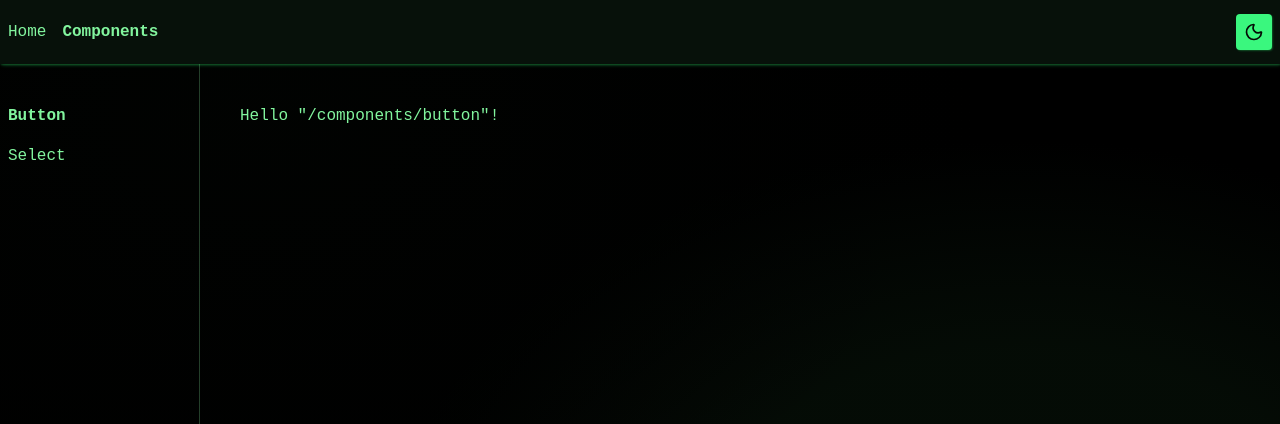
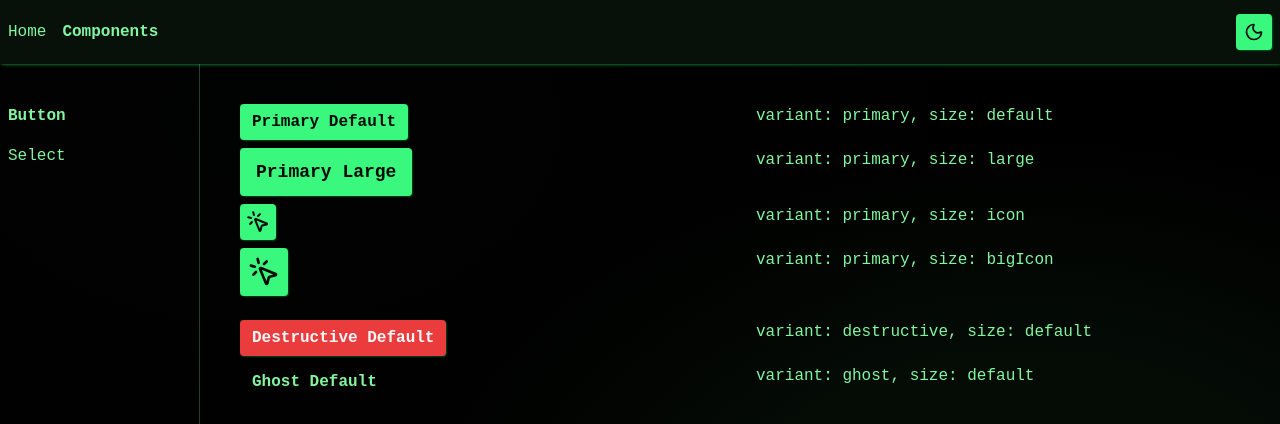
Before and after one commit to k4in/frontendarium, a React (Vite) app: page /components/button in a window 1280 px wide. Shown: the top 424 px of the page. Built offline with nearby package versions, Linux system fonts and the light colour scheme.

Commit message:
button route

```diff
--- a/src/components/ui/button.tsx
+++ b/src/components/ui/button.tsx
@@ -31,6 +31,8 @@ export const Button = forwardRef<HTMLButtonElement, ButtonProps>(function Button
   { type = 'button', children, className, isLoading, variant = 'primary', size = 'default', disabled, ...props },
   ref
 ) {
+  const isDisabled = disabled || isLoading;
+
   return (
     <button
       ref={ref}
@@ -43,12 +45,12 @@ export const Button = forwardRef<HTMLButtonElement, ButtonProps>(function Button
         variantClasses[variant],
         className
       )}
-      disabled={disabled || isLoading}
+      disabled={isDisabled}
       aria-busy={isLoading}
       {...props}
     >
       {isLoading && (
-        <span className="absolute inset-0 flex items-center justify-center" aria-hidden="true">
+        <span className="absolute inset-0 flex items-center justify-center text-primary-foreground" aria-hidden="true">
           <LoaderIcon className="size-4 animate-spin" />
         </span>
       )}
--- a/src/lib/base-styles.ts
+++ b/src/lib/base-styles.ts
@@ -2,6 +2,6 @@ export const FOCUS_STYLES =
   'focus-visible:outline-none focus-visible:ring-2 focus-visible:ring-primary focus-visible:ring-offset-2 focus-visible:ring-offset-transparent';
 
 export const DISABLED_STYLES =
-  'disabled:pointer-events-none disabled:cursor-not-allowed disabled:opacity-70 disabled:text-muted-foreground';
+  'disabled:pointer-events-none disabled:cursor-not-allowed disabled:opacity-70 disabled:text-muted-foreground disabled:shadow-none';
 
 export const INTERACTIVE_STYLES = `${FOCUS_STYLES} ${DISABLED_STYLES}`;
--- a/src/lib/utils/delay.ts
+++ b/src/lib/utils/delay.ts
@@ -1,3 +1,3 @@
-export function delay(ms: number): Promise<void> {
+export function delay(ms: number = 1000): Promise<void> {
   return new Promise((resolve) => setTimeout(resolve, ms));
 }
--- /dev/null
+++ b/src/lib/utils/simulate-loading-state.tsx
@@ -0,0 +1,8 @@
+import { delay } from '@/lib/utils/delay';
+import { type SetStateAction, type Dispatch } from 'react';
+
+export async function simulateLoading(fn: Dispatch<SetStateAction<boolean>>, ms: number = 1000) {
+  fn(true);
+  await delay(ms);
+  fn(false);
+}
--- a/src/routes/components/button.tsx
+++ b/src/routes/components/button.tsx
@@ -1,9 +1,89 @@
-import { createFileRoute } from '@tanstack/react-router'
+import { useState } from 'react';
+import { Button } from '@/components/ui/button';
+import { createFileRoute } from '@tanstack/react-router';
+import { simulateLoading } from '@/lib/utils/simulate-loading-state';
+import { MousePointerClick } from 'lucide-react';
 
 export const Route = createFileRoute('/components/button')({
   component: RouteComponent,
-})
+});
 
 function RouteComponent() {
-  return <div>Hello "/components/button"!</div>
+  const [primaryDefaultButtonLoading, setPrimaryDefaultButtonLoading] = useState(false);
+  const [primaryLargeButtonLoading, setPrimaryLargeButtonLoading] = useState(false);
+  const [primaryIconButtonLoading, setPrimaryIconButtonLoading] = useState(false);
+  const [primaryBigIconButtonLoading, setPrimaryBigIconButtonLoading] = useState(false);
+
+  const [destructiveDefaultButtonLoading, setDestructiveDefaultButtonLoading] = useState(false);
+  const [ghostDefaultButtonLoading, setGhostDefaultButtonLoading] = useState(false);
+
+  return (
+    <div className="flex flex-col gap-2">
+      <div className="grid grid-cols-2">
+        <Button
+          className="justify-self-start"
+          onClick={() => simulateLoading(setPrimaryDefaultButtonLoading)}
+          isLoading={primaryDefaultButtonLoading}
+        >
+          Primary Default
+        </Button>
+        <p>variant: primary, size: default</p>
+      </div>
+      <div className="grid grid-cols-2">
+        <Button
+          className="justify-self-start"
+          onClick={() => simulateLoading(setPrimaryLargeButtonLoading)}
+          isLoading={primaryLargeButtonLoading}
+          size="large"
+        >
+          Primary Large
+        </Button>
+        <p>variant: primary, size: large</p>
+      </div>
+      <div className="grid grid-cols-2">
+        <Button
+          className="justify-self-start"
+          onClick={() => simulateLoading(setPrimaryIconButtonLoading)}
+          isLoading={primaryIconButtonLoading}
+          size="icon"
+        >
+          <MousePointerClick />
+        </Button>
+        <p>variant: primary, size: icon</p>
+      </div>
+      <div className="grid grid-cols-2">
+        <Button
+          className="justify-self-start"
+          onClick={() => simulateLoading(setPrimaryBigIconButtonLoading)}
+          isLoading={primaryBigIconButtonLoading}
+          size="bigIcon"
+        >
+          <MousePointerClick className="size-8" />
+        </Button>
+        <p>variant: primary, size: bigIcon</p>
+      </div>
+      <div className="grid grid-cols-2 mt-4">
+        <Button
+          className="justify-self-start"
+          onClick={() => simulateLoading(setDestructiveDefaultButtonLoading)}
+          isLoading={destructiveDefaultButtonLoading}
+          variant="destructive"
+        >
+          Destructive Default
+        </Button>
+        <p>variant: destructive, size: default</p>
+      </div>
+      <div className="grid grid-cols-2">
+        <Button
+          className="justify-self-start"
+          onClick={() => simulateLoading(setGhostDefaultButtonLoading)}
+          isLoading={ghostDefaultButtonLoading}
+          variant="ghost"
+        >
+          Ghost Default
+        </Button>
+        <p>variant: ghost, size: default</p>
+      </div>
+    </div>
+  );
 }
```
